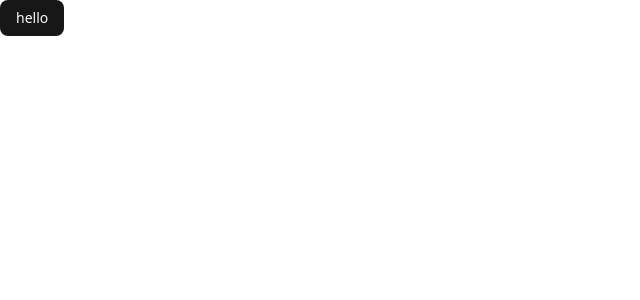
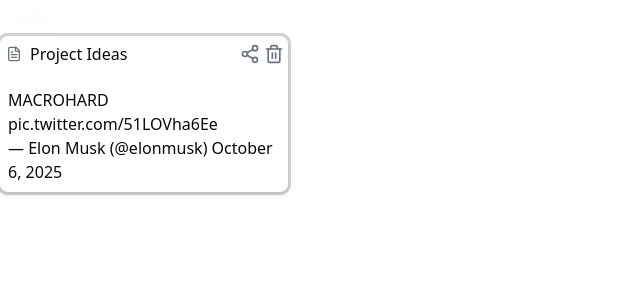
Before and after one commit to asrarali21/Brain-Cache, a React app in the folder frontend/: page / in a window 1280 px wide. Shown: the top 300 px of the page, without its empty margins (0-640 px from the left). Built offline with nearby package versions, Linux system fonts and the light colour scheme; the HTML template or start-up script is replaced by a standard one.

Commit message:
add AddContent and Card components; update App layout

```diff
--- a/frontend/src/App.tsx
+++ b/frontend/src/App.tsx
@@ -1,13 +1,17 @@
 
 import './App.css'
+import AddContent from './components/ui/AddContent'
 import { Button } from './components/ui/button'
+import Card from './components/ui/Card'
 
 function App() {
 
 
   return (
    <>
-   <Button>hello</Button>
+   <Button className='bg-white'>hello</Button>
+   <Card/>
+   <AddContent/>
    </>
   )
 }
--- /dev/null
+++ b/frontend/src/components/ui/AddContent.tsx
@@ -0,0 +1,11 @@
+import React from 'react'
+
+function AddContent() {
+  return (
+    <div className='w-screen h-screen bg-red fixed top-0 left-0 opacity-60'>
+
+    </div>
+  )
+}
+
+export default AddContent
--- /dev/null
+++ b/frontend/src/components/ui/Card.tsx
@@ -0,0 +1,26 @@
+import { File, FileText, Share2Icon, Trash2 } from 'lucide-react'
+import React from 'react'
+
+function Card() {
+
+  return (
+     <div className='bg-white rounded-md shadow-md outline-solid max-w-72'>
+       <div className='flex justify-between items-center'>
+          <div className='flex  p-1.5'>
+            <FileText className='pr-2 text-gray-500'/>
+            <p className=''>Project Ideas</p>
+          </div>
+            <div className='flex '>
+                <Share2Icon className='pr-1 text-gray-500'/>
+                <Trash2 className='pr-1 text-gray-500'/>
+            </div>
+       </div>
+       <div className='p-2 pt-4'>
+          {/* <iframe className='w-full' width="560" height="315" src="https://www.youtube.com/embed/EJ2gkL4D54A?si=KkfCaTgSABy8_y4v" title="YouTube video player" frameborder="0" allow="accelerometer; autoplay; clipboard-write; encrypted-media; gyroscope; picture-in-picture; web-share" referrerpolicy="strict-origin-when-cross-origin" allowfullscreen></iframe> */}
+          <blockquote className="twitter-tweet"><p lang="fr" dir="ltr">MACROHARD <a href="https://t.co/51LOVha6Ee">pic.twitter.com/51LOVha6Ee</a></p>&mdash; Elon Musk (@elonmusk) <a href="https://twitter.com/elonmusk/status/1975252043385479671?ref_src=twsrc%5Etfw">October 6, 2025</a></blockquote> <script async src="https://platform.twitter.com/widgets.js" charset="utf-8"></script>
+       </div>
+     </div>
+  )
+}
+
+export default Card
```
